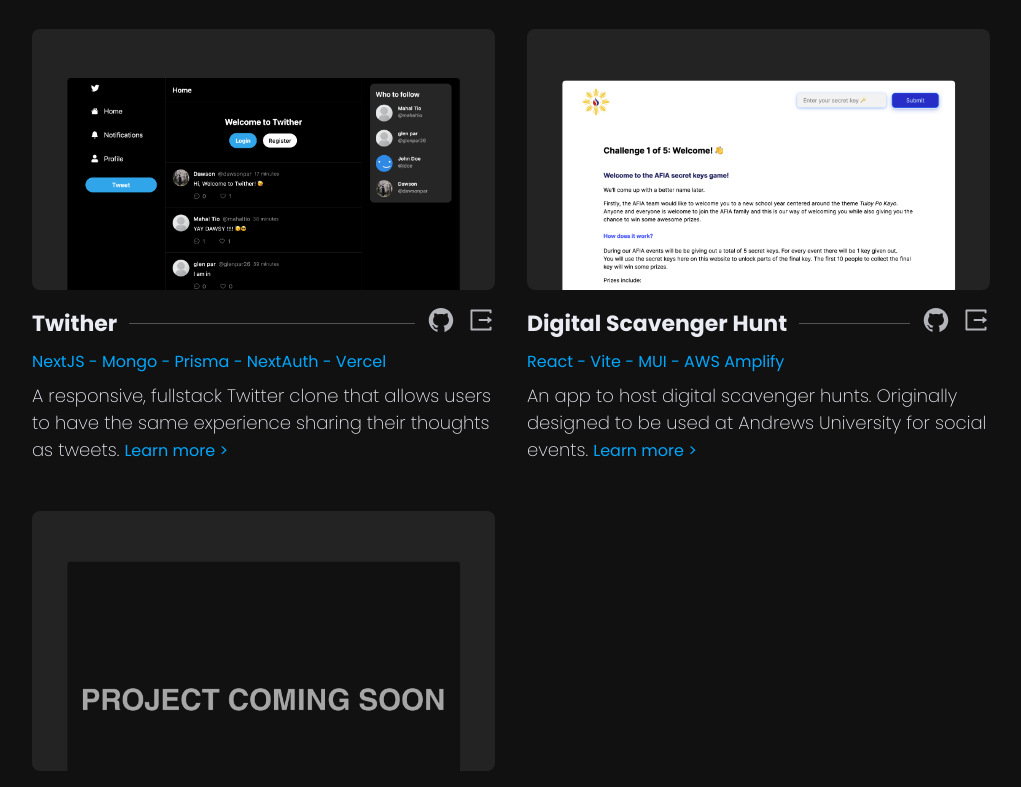
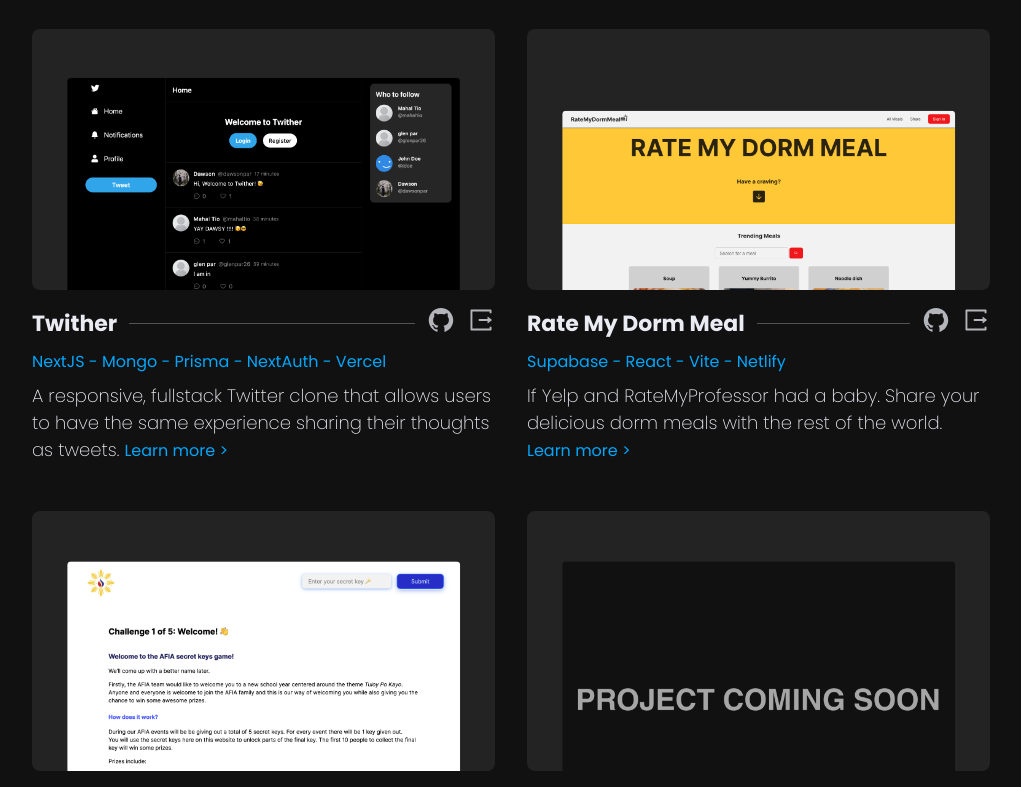
Before and after one commit to dawsonpar/personal_website, a Next.js app: page / in a window 1280 px wide. Shown: the part 1873-2660 px from the top of the page, without its empty margins (159-1180 px from the left). Built offline with nearby package versions, Linux system fonts and the light colour scheme.

Commit message:
updated projects section

```diff
--- a/components/home/projects/Projects.tsx
+++ b/components/home/projects/Projects.tsx
@@ -49,6 +49,34 @@
           Finally, the app is deployed on Vercel and any updated are done by
           pushing to the Github repository associated with the deployment.
         </p>
+      </>
+    ),
+  },
+  {
+    title: "Rate My Dorm Meal",
+    imgSrc: "project-imgs/rmdm-project.png",
+    code: "https://github.com/dawsonpar/RateMyDormMeal",
+    projectLink: "https://main--ratemydormmeal.netlify.app/",
+    tech: ["Supabase", "React", "Vite", "Netlify"],
+    description:
+      "If Yelp and RateMyProfessor had a baby. Share your delicious dorm meals with the rest of the world.",
+    modalContent: (
+      <>
+        <p>
+          For the 2023 fall semester I joined the Intermediate Web Development
+          class at CodePath and this was my final project, RateMyDormMeal.
+        </p>
+        <p>
+          Users can make an account and create posts about their most recent
+          meals. Posts are shared across the whole website and users can like
+          and create comments under each post.
+        </p>
+        <p>
+          The web app is responsive and rich with features such as user
+          authentication and image uploading using Supabase's database and
+          storage.
+        </p>
+        <p></p>
       </>
     ),
   },
```
Also changed, not shown: public/project-imgs/rmdm-project.png (added).
